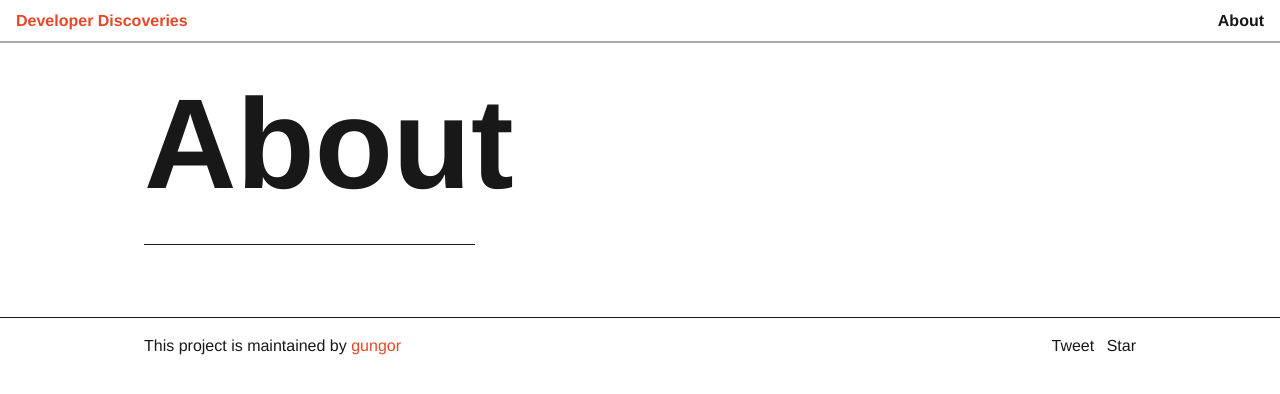
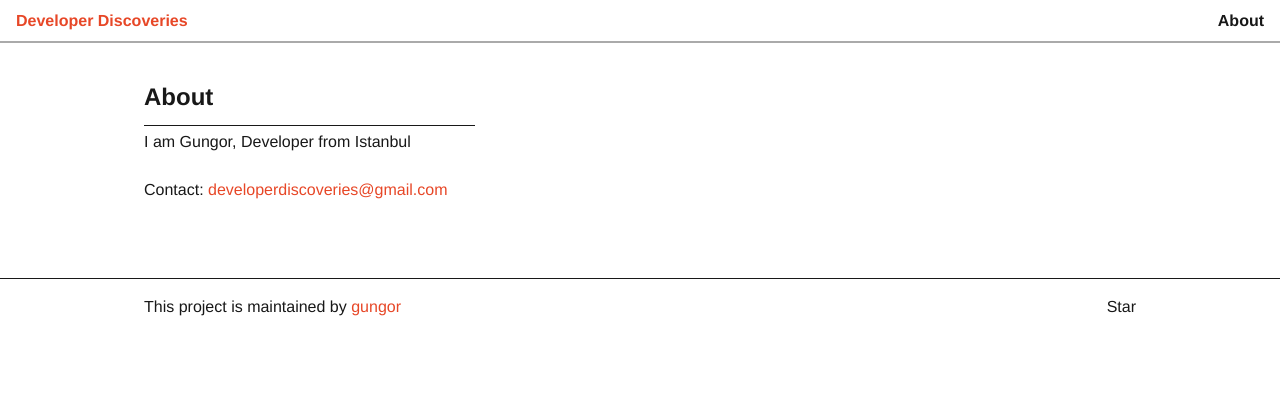
Before and after one commit to gungor/gungor.github.io, a Jekyll site: the page built from about.md, in a window 1280 px wide. Shown: the top 394 px of the page. Built offline with Jekyll 4.4.1, drawn with Linux system fonts in a browser that asks for light colours; comment, search, counter and statistics services are not loaded.

Commit message:
about changed

```diff
--- a/_includes/footer.html
+++ b/_includes/footer.html
@@ -2,9 +2,6 @@
   <div class="container mx-auto px-2">
     <p class="col-8 sm-width-full left py-2 mb-0">This project is maintained by <a class="text-accent" href="https://github.com/{{ site.github_username }}">{{ site.github_username }}</a></p>
     <ul class="list-reset right clearfix sm-width-full py-2 mb-2 mb-lg-0">
-      <li class="inline-block mr-1">
-        <a href="https://twitter.com/share" class="twitter-share-button" data-hashtags="{{ site.title }}">Tweet</a> <script>!function(d,s,id){var js,fjs=d.getElementsByTagName(s)[0],p=/^http:/.test(d.location)?'http':'https';if(!d.getElementById(id)){js=d.createElement(s);js.id=id;js.src=p+'://platform.twitter.com/widgets.js';fjs.parentNode.insertBefore(js,fjs);}}(document, 'script', 'twitter-wjs');</script>
-      </li>
       <li class="inline-block">
         <a class="github-button" href="https://github.com/{{ site.github_username }}/{{ site.github_repo }}" data-icon="octicon-star" data-count-href="{{ site.github_username }}/{{ github_repo }}/stargazers" data-count-api="/repos/{{ site.github_username }}/{{ github_repo }}#stargazers_count" data-count-aria-label="# stargazers on GitHub" aria-label="Star {{ site.github_username }}/{{ github_repo }} on GitHub">Star</a>
       </li>
--- a/_layouts/page.html
+++ b/_layouts/page.html
@@ -3,7 +3,7 @@ layout: default
 ---
 <article class="container mx-auto px-2 mt2 mb4">
   <header>
-    <h1 class="h0 py-4 mt-3">{{ page.title }}</h1>
+    <h1 class="h3 py-4 mt-3">{{ page.title }}</h1>
   </header>
   <div class="col-4 sm-width-full border-top-thin">
   </div>
--- a/about.md
+++ b/about.md
@@ -3,3 +3,5 @@ layout: page
 title: About
 permalink: /about/
 ---
+I am Gungor, Developer from Istanbul <br/><br/>
+Contact: <a class="text-accent" href="developerdiscoveries@gmail.com" >developerdiscoveries@gmail.com</a>
```
Also changed, not shown: 6 other files.
